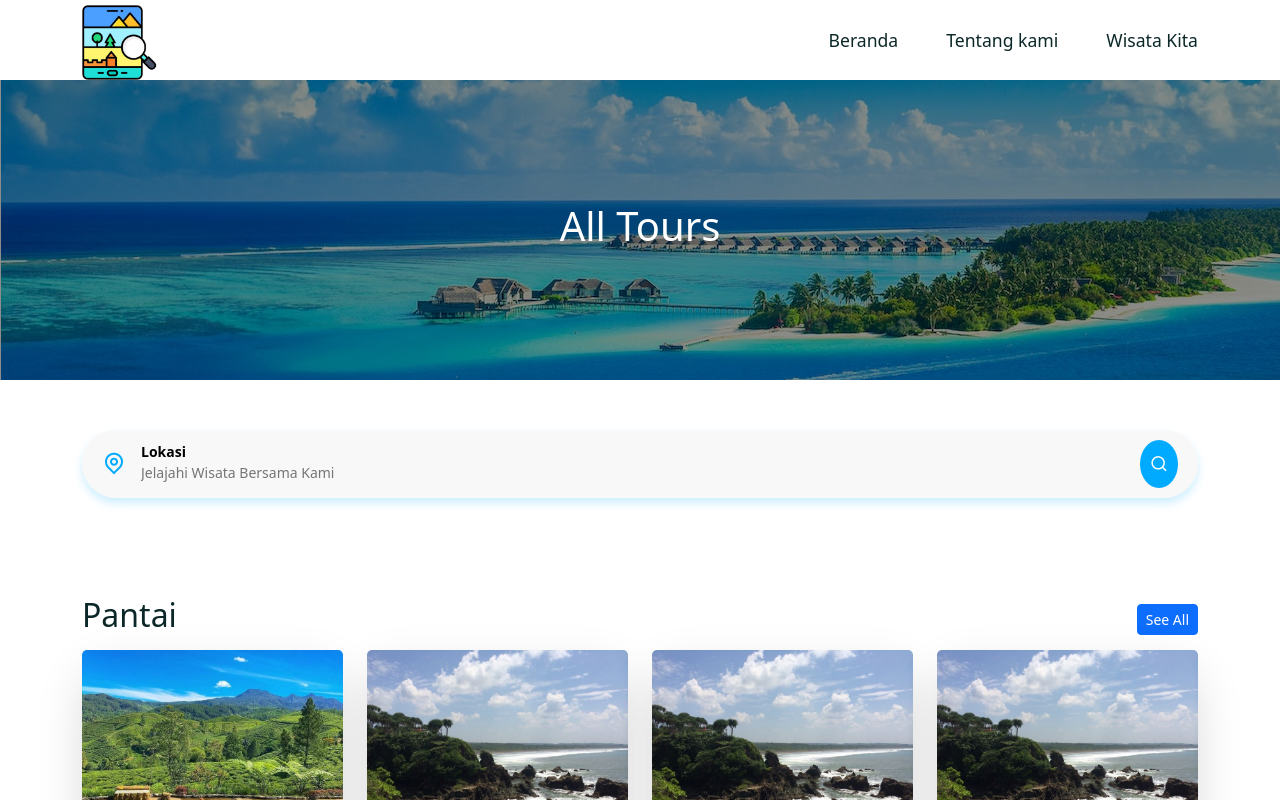
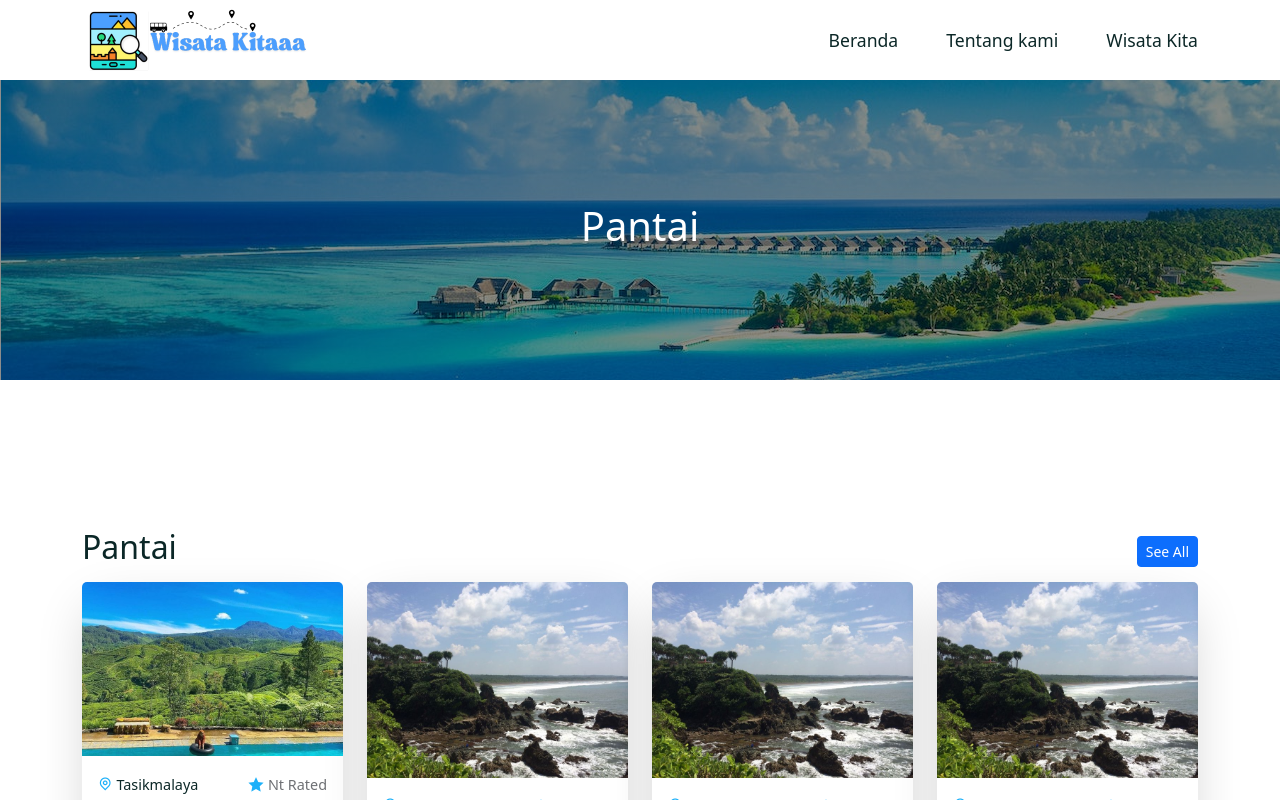
Before and after one commit to desipasilpiaarum/tour-management, a React (Create React App) app in the folder frontend/: page /Pantai in a window 1280 px wide. Shown: the top 800 px of the page. Built offline with nearby package versions, Linux system fonts and the light colour scheme; a web font is replaced by a local one.

Commit message:
change/home

```diff
--- a/frontend/src/components/Footer/footer.css
+++ b/frontend/src/components/Footer/footer.css
@@ -1,4 +1,6 @@
+
 .footer{
+
     padding-top: 70px;
     padding-bottom: 30px;
 }
--- a/frontend/src/components/Header/Header.jsx
+++ b/frontend/src/components/Header/Header.jsx
@@ -2,7 +2,7 @@ import React,{useRef, useEffect} from "react";
 import { Container, Row, Button } from "reactstrap";
 import { NavLink, Link } from "react-router-dom";
 
-import logo from "../../assets/images/logo.png"; // Pastikan path ini benar
+import logo from "../../assets/images/logokita.png"; // Pastikan path ini benar
 import "./header.css";
 const nav__links = [
     { path: "/home", display: "Beranda" },
--- a/frontend/src/components/Header/header.css
+++ b/frontend/src/components/Header/header.css
@@ -7,7 +7,7 @@
 }
 
 .logo img{
-width: 15%;
+width: 50%;
 }
 
 
--- a/frontend/src/pages/Pantai.jsx
+++ b/frontend/src/pages/Pantai.jsx
@@ -52,11 +52,11 @@ const Pantai = () => {
 
   return (
     <>
-      <CommonSection title={'All Tours'} />
+      <CommonSection title={'Pantai'} />
       <section>
         <Container>
           <Row>
-            <SearchBar />
+
           </Row>
         </Container>
       </section>
--- a/frontend/src/router/Routers.js
+++ b/frontend/src/router/Routers.js
@@ -9,7 +9,7 @@ import Register from './../pages/Register';
 import SearchResultList from './../pages/SearchResultList';
 import ThankYou from "../pages/ThankYou";
 import Tentangkami from "../pages/Tentangkami";
-import Pantai from '../pages/Pantai'; // benar, sesuai nama file
+import Pantai from "../pages/Pantai"; // benar, sesuai nama file
 
 const Routers = () => {
     return (
@@ -22,7 +22,7 @@ const Routers = () => {
         <Route path='/register' element={<Register/>}/>
         <Route path='/tentangkami' element={<Tentangkami/>}/>
         <Route path='/thank-you' element={<ThankYou/>}/>
-        <Route path='/pantai' element={<Pantai/>}/>
+        <Route path='/Pantai' element={<Pantai/>}/>
         <Route path='/tour/search' element={<SearchResultList/>}/>
 
     </Routes>
```
Also changed, not shown: frontend/src/components/Footer/Footer.jsx (+4 -4 lines), frontend/src/assets/images/logokita.png (added).
